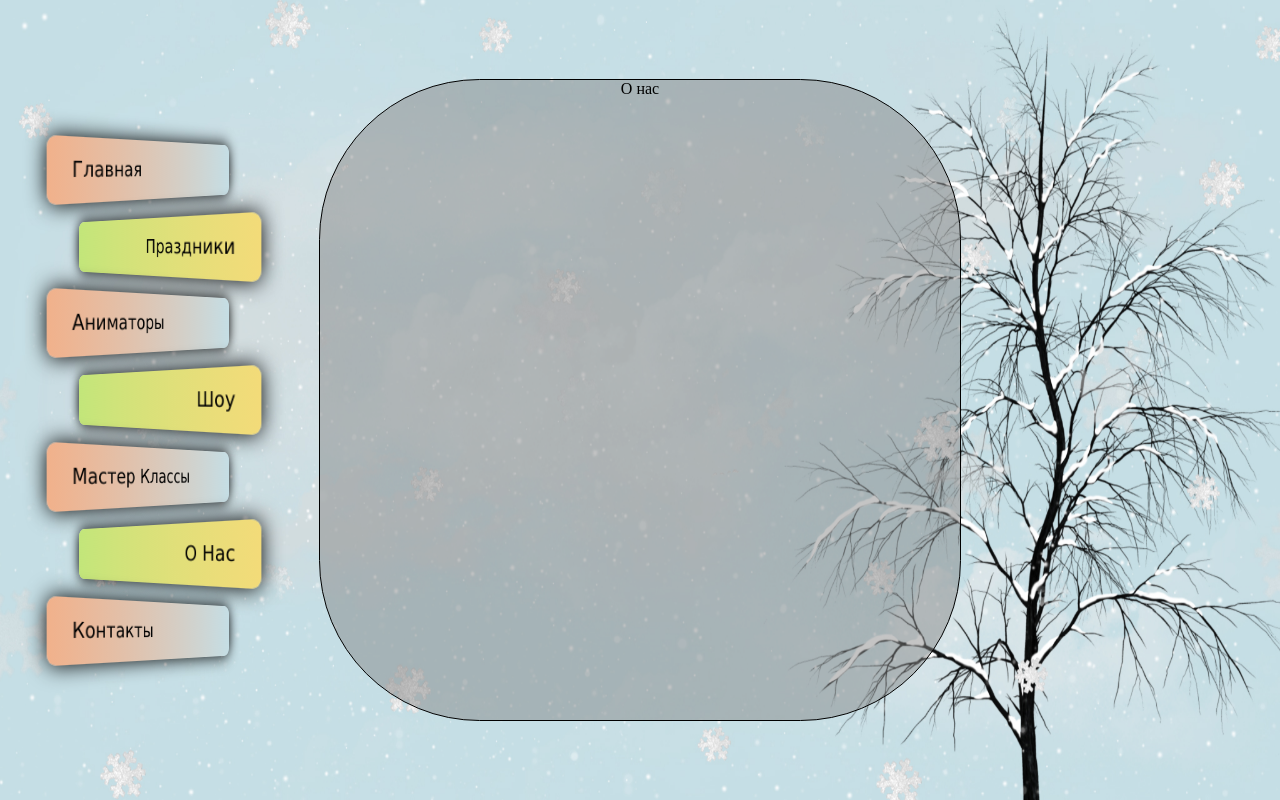
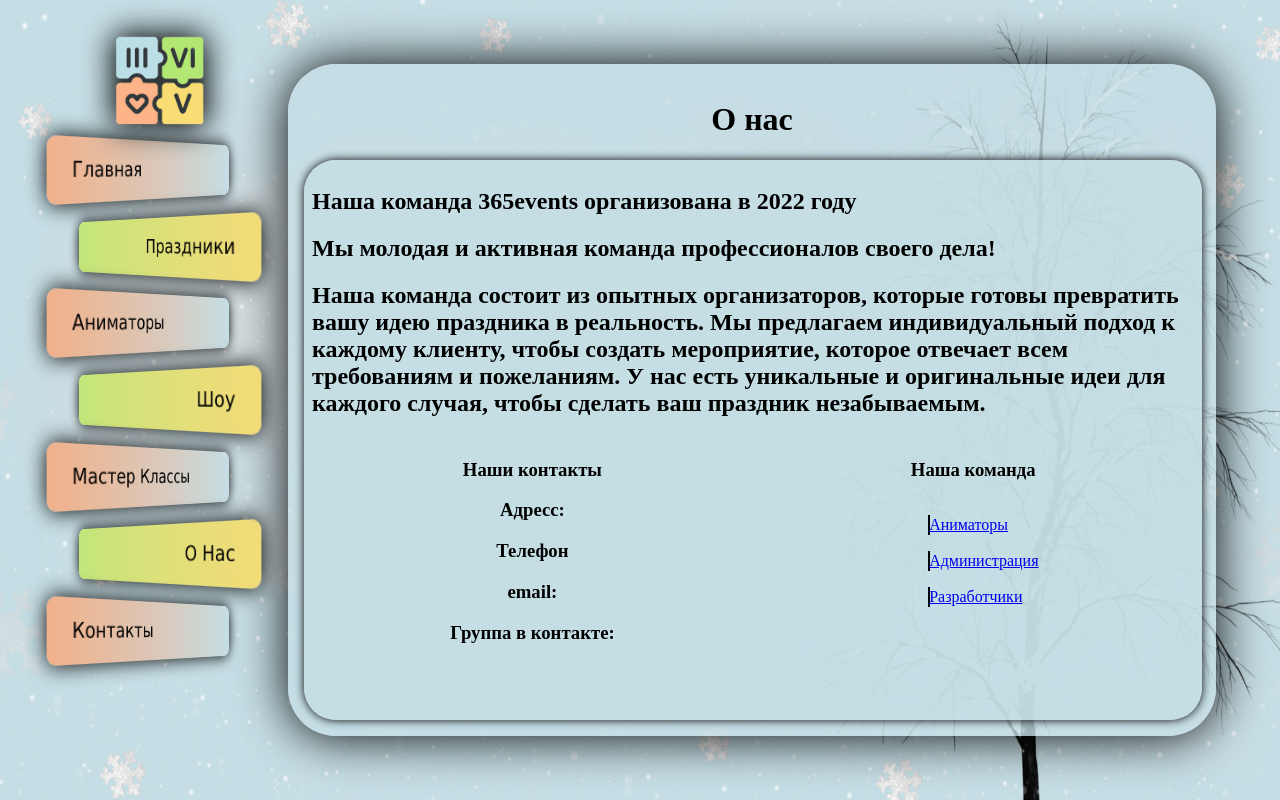
Before and after one commit to ChitKit/365events, a React (Create React App) app in the folder client/: page /about in a window 1280 px wide. Built offline with nearby package versions, Linux system fonts and the light colour scheme.

Commit message:
added adaptive for About component

```diff
--- a/client/src/Layout/MainLayout.css
+++ b/client/src/Layout/MainLayout.css
@@ -2,13 +2,28 @@
     width: 100vw;
     height: 100vh;
     display: flex;
-    justify-content: center;
+    justify-content: flex-end;
     align-items: center;
+    position: relative;
+    right: 5%;
+    z-index: 2;
+}
+.MetaLayout{
+    display: flex;
+    flex-direction: column;
+
+}
+.LogoToHome{
+    width: 10em;
+    height: 10em;
+    position: fixed;
+    left: 5em;
+    z-index: 998;
 }
 .NavigationApp {
     position: fixed;
     left: 2%;
-    z-index: 998;
+    z-index: 997;
     display: flex;
     width: 20vw;
     flex-direction: column;
--- a/client/src/Layout/MainLayout.jsx
+++ b/client/src/Layout/MainLayout.jsx
@@ -8,7 +8,7 @@ export default function MainLayout(props) {
   const [currentImg, setCurrentImg] = useState(undefined)
   const [currentColorForImg, setCurrentColorForImg] = useState(undefined)
   const [loader, setLoader] = useState(false)
-  const [welcome, setWelcome] = useState(true)
+  // const [welcome, setWelcome] = useState(true)
 
   useEffect(() => {
     const choicerTime = new Date().getSeconds()
@@ -33,7 +33,7 @@ export default function MainLayout(props) {
   }, [])
 
 
-  setTimeout(() => {setWelcome(false)},1000 * 10)
+  // setTimeout(() => {setWelcome(false)},1000 * 10)
   setInterval(() => {
     const choicerTime = new Date().getMinutes()
     setLoader(true)
@@ -54,7 +54,7 @@ export default function MainLayout(props) {
       setCurrentColorForImg('(241,177,139)')
       setLoader(false)
     }
-  },1000 * 60)
+  },1000 * 60 )
 
   // useEffect(() => {
   //   setCurrentImg('img/Summer.jpg')
@@ -69,6 +69,10 @@ export default function MainLayout(props) {
         </div>
         :
         <div style={{backgroundColor:`rgb${currentColorForImg}`, width:'100%', height: '100%'}}>
+            <div className='MetaLayout'>
+              <Link to={"/"}>
+                <img className="LogoToHome" src="./logoHeader192.png" alt="logo" />
+              </Link>
               <div className="NavigationApp">
               <Link to={"/"}>Главная</Link>
               <Link to={"/"}>Праздники</Link>
@@ -82,6 +86,7 @@ export default function MainLayout(props) {
               <Link to={"/about"}>О нас</Link>
               <Link to={"/contacts"}>Контакты</Link>
               </div>
+            </div>
             <div style={{height: '100vh', width:'100vw', display:'flex', justifyContent:'flex-end',alignItems:'flex-end', position:'fixed', zIndex:'1'}} >
                 <img s style={{zIndex:'0',height: '100vh', width:'100vw',}} src={`${currentImg}`} alt={`${currentImg}`} ></img>
             </div>
--- a/client/src/components/About/About.css
+++ /dev/null
@@ -1,12 +0,0 @@
-.About{
-    position: relative;
-    z-index: 10;
-    width: 50vw;
-    height: 80vh;
-    display: flex;
-    justify-content: center;
-    align-items: flex-start;
-    background: rgba(128, 128, 128, 0.459);
-    border: 1px solid black;
-    border-radius: 25%;
-}
--- a/client/src/components/About/About.jsx
+++ b/client/src/components/About/About.jsx
@@ -1,12 +1,90 @@
-import React from 'react'
+import React, { useEffect, useState } from 'react'
 import MainLayout from '../../Layout/MainLayout'
-import './About.css'
+import './About.scss'
+import { Link } from 'react-router-dom'
 
 export default function About() {
+  const [currentColorForImg, setBackGroundColorModule] = useState(undefined)
+  const [loader, setLoader] = useState(false)
+  const [welcome, setWelcome] = useState(true)
+
+  useEffect(() => {
+    const choicerTime = new Date().getSeconds()
+    setLoader(true)
+    if (choicerTime < 15) {
+      setBackGroundColorModule('(197,222,229')
+      setLoader(false)
+    } else if (choicerTime > 15 && choicerTime < 30) {
+      setBackGroundColorModule('(243,219,121')
+      setLoader(false)
+    } else if (choicerTime > 30 && choicerTime < 45) {
+      setBackGroundColorModule(`(194,230,122`)
+      setLoader(false)
+    } else if (choicerTime > 45) {
+      setBackGroundColorModule('(241,177,139')
+      setLoader(false)
+    }
+  }, [])
+
+
+  setTimeout(() => {setWelcome(false)},1000 * 10)
+  setInterval(() => {
+    const choicerTime = new Date().getMinutes()
+    setLoader(true)
+    if (choicerTime < 15) {
+      setBackGroundColorModule('(197,222,229')
+      setLoader(false)
+    } else if (choicerTime > 15 && choicerTime < 30) {
+      setBackGroundColorModule('(243,219,121')
+      setLoader(false)
+    } else if (choicerTime > 30 && choicerTime < 45) {
+      setBackGroundColorModule(`(194,230,122`)
+      setLoader(false)
+    } else if (choicerTime > 45) {
+      setBackGroundColorModule('(241,177,139')
+      setLoader(false)
+    }
+  },1000 * 60)
+
+  // useEffect(() => {
+  //   setCurrentImg('img/Summer.jpg')
+  //   setBackGroundColorModule('(243,219,121)')
+  // }, [])
+
   return (
     <MainLayout>
-      <div className="About">
-        <div>О нас</div>
+      <div style={{background:`rgb${currentColorForImg}, 0.8)`}} className="About">
+        <div className="About-Header">
+          <h1>О нас</h1>
+        </div>
+        <div style={{background:`rgb${currentColorForImg}, 0.82)`}} className="About-Content">
+          <div className="About-Content-Inform">
+            <h2>Наша команда 365events организована в 2022 году</h2>
+            <h2>Мы молодая и активная команда профессионалов своего дела!</h2>
+            <h2>Наша команда состоит из опытных организаторов,
+              которые готовы превратить вашу идею праздника в реальность.
+              Мы предлагаем индивидуальный подход к каждому клиенту,
+              чтобы создать мероприятие, которое отвечает всем требованиям и пожеланиям.
+              У нас есть уникальные и оригинальные идеи для каждого случая,
+              чтобы сделать ваш праздник незабываемым.</h2>
+
+          </div>
+          <div className="About-Content-OtherInfo">
+            <div className="About-Content-OtherInfo-Contacts">
+              <h3>Наши контакты</h3>
+              <h3>Адресс:</h3>
+              <h3>Телефон</h3>
+              <h3>email:</h3>
+              <h3>Группа в контакте:</h3>
+            </div>
+            <div className="About-Content-OtherInfo-Team">
+              <h3>Наша команда</h3>
+              <Link style={{border:'1px solid black', width:'0', position:'relative', left:'-10%', marginTop:'1em'}}>Аниматоры</Link>
+              <Link style={{border:'1px solid black', width:'0', position:'relative', left:'-10%', marginTop:'1em'}}>Администрация</Link>
+              <Link style={{border:'1px solid black', width:'0', position:'relative', left:'-10%', marginTop:'1em'}} >Разработчики</Link>
+            </div>
+          </div>
+        </div>
       </div>
     </MainLayout>
   )
--- /dev/null
+++ b/client/src/components/About/About.scss
@@ -0,0 +1,55 @@
+.About{
+    position: relative;
+    z-index: 10;
+    width: 70vw;
+    height: 80vh;
+    padding: 1em;
+    display: flex;
+    flex-direction: column;
+    box-shadow: 0 0 50px black;
+    border-radius: 3em;
+    &-Header{
+        position: relative;
+        top: 0;
+        width:100%;
+        border-radius: 5em;
+    }
+    &-Content{
+        display: flex;
+        flex-direction: column;
+        box-shadow: 0 0 10px black;
+        border-radius: 2em;
+        width:98.4%;
+        padding: 0.5em;
+        height: 88%;
+        &-Inform{
+            text-align: left;
+            // border: 2px solid black;
+            width: 100%;
+            height: 50%;
+        }
+        &-OtherInfo{
+            display: flex;
+            flex-direction: row;
+            // border: 2px solid black;
+            width: 100%;
+            height: 50%;
+            &-Contacts{
+                // border: 2px solid black;
+                width: 50%;
+                border-radius: 5em;
+                height: 100%;
+            }
+            &-Team{
+                display: flex;
+                flex-direction: column;
+                align-items: center;
+                // border: 2px solid black;
+                width: 50%;
+                border-radius: 5em;
+                height: 100%;
+            }
+        }
+
+    }
+}
```
Also changed, not shown: client/public/logoHeader192.png (added), client/src/components/Developers/Developers.jsx (added), client/src/components/Developers/Developers.scss (added), 1 other file (tests, documents, lock files or other folders). Lines whose indentation alone changed are shown as unchanged.
